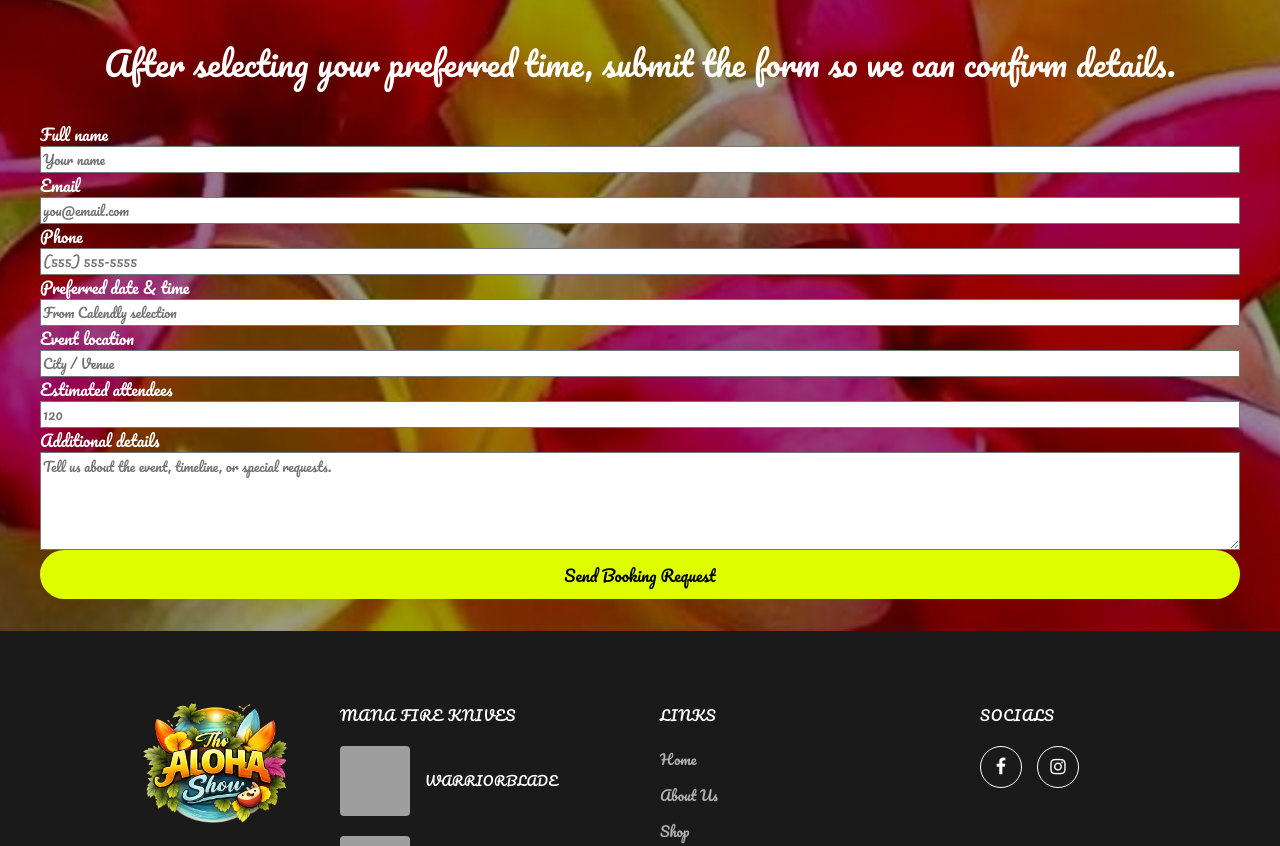
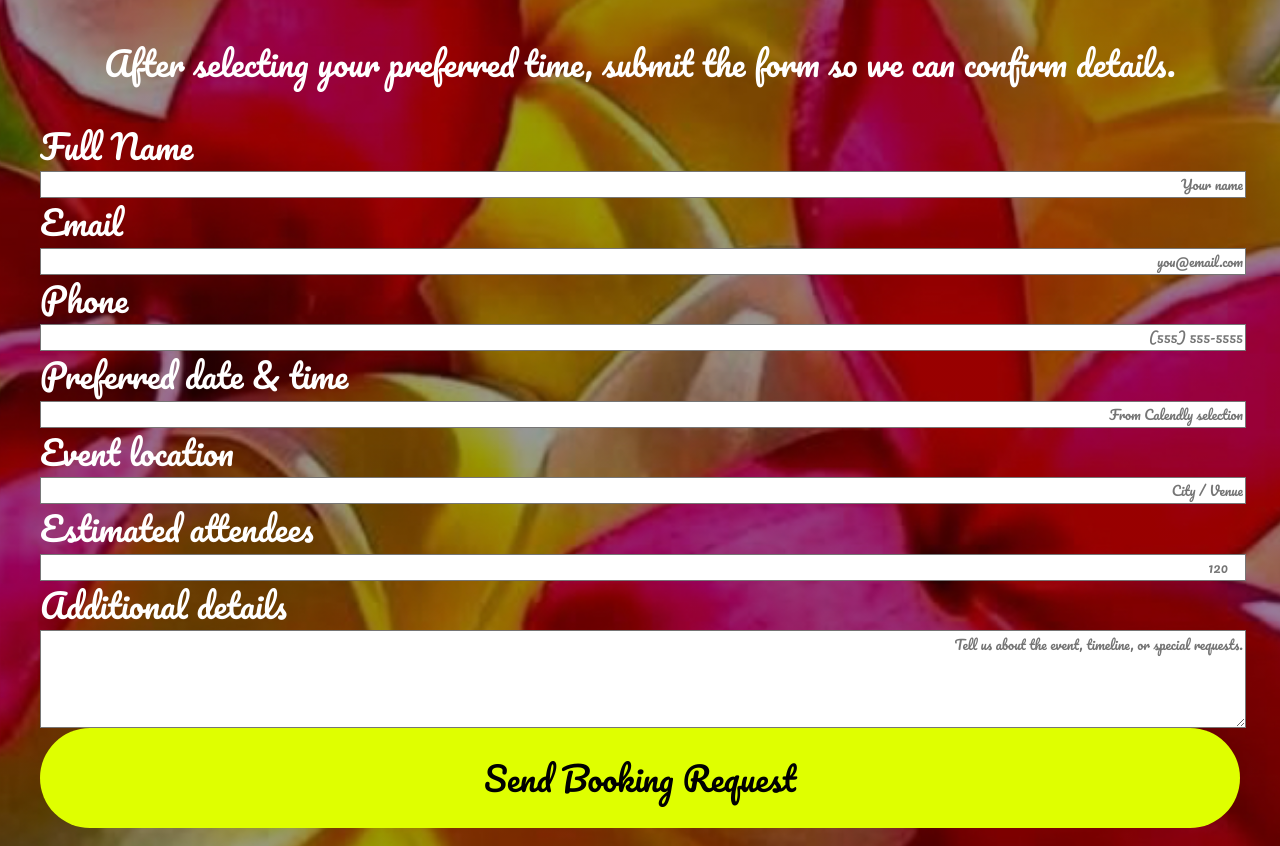
Before and after one commit to JohnPlamoottil/Da-Little-Aloha-Show-Merv-, a React (Vite) app in the folder web/: page /contact-us in a window 1280 px wide. Shown: the part 1640-2486 px from the top of the page. Built offline with nearby package versions, Linux system fonts and the light colour scheme; no server answers; grey boxes are pictures that could not be loaded.

Commit message:
Updated the form fields to be longer and right-aligned.

```diff
--- a/web/src/pages/ContactUs.jsx
+++ b/web/src/pages/ContactUs.jsx
@@ -182,14 +182,12 @@ function ContactUs() {
               <form
                 onSubmit={handleSubmit}
                 className="mt-6 space-y-4 text-left mx-auto max-w-xl"
+                style={{ color: "white", textAlign: "left", fontSize: "33px" }}
               >
-                <div
-                  className="grid gap-4 sm:grid-cols-2"
-                  style={{ color: "white" }}
-                >
+                <div className="grid gap-4 sm:grid-cols-2">
                   <div className="flex flex-col gap-2">
                     <label htmlFor="name" className="text-sm font-medium">
-                      Full name
+                      Full Name
                     </label>
                     <input
                       id="name"
@@ -198,7 +196,7 @@ function ContactUs() {
                       value={formValues.name}
                       onChange={handleChange}
                       required
-                      className="rounded-xl border border-white/10 bg-black/30 px-4 py-3 text-white placeholder:text-white/40"
+                      className="w-full rounded-xl border border-white/10 bg-black/30 px-4 py-3 text-right text-white placeholder:text-white/40"
                       placeholder="Your name"
                     />
                   </div>
@@ -213,16 +211,13 @@ function ContactUs() {
                       value={formValues.email}
                       onChange={handleChange}
                       required
-                      className="rounded-xl border border-white/10 bg-black/30 px-4 py-3 text-white placeholder:text-white/40"
+                      className="w-full rounded-xl border border-white/10 bg-black/30 px-4 py-3 text-right text-white placeholder:text-white/40"
                       placeholder="you@email.com"
                     />
                   </div>
                 </div>
 
-                <div
-                  className="grid gap-4 sm:grid-cols-2"
-                  style={{ color: "white" }}
-                >
+                <div className="grid gap-4 sm:grid-cols-2">
                   <div className="flex flex-col gap-2">
                     <label htmlFor="phone" className="text-sm font-medium">
                       Phone
@@ -233,7 +228,7 @@ function ContactUs() {
                       type="tel"
                       value={formValues.phone}
                       onChange={handleChange}
-                      className="rounded-xl border border-white/10 bg-black/30 px-4 py-3 text-white placeholder:text-white/40"
+                      className="w-full rounded-xl border border-white/10 bg-black/30 px-4 py-3 text-right text-white placeholder:text-white/40"
                       placeholder="(555) 555-5555"
                     />
                   </div>
@@ -248,16 +243,13 @@ function ContactUs() {
                       value={formValues.eventDate}
                       onChange={handleChange}
                       required
-                      className="rounded-xl border border-white/10 bg-black/30 px-4 py-3 text-white placeholder:text-white/40"
+                      className="w-full rounded-xl border border-white/10 bg-black/30 px-4 py-3 text-right text-white placeholder:text-white/40"
                       placeholder="From Calendly selection"
                     />
                   </div>
                 </div>
 
-                <div
-                  className="grid gap-4 sm:grid-cols-2"
-                  style={{ color: "white" }}
-                >
+                <div className="grid gap-4 sm:grid-cols-2">
                   <div className="flex flex-col gap-2">
                     <label
                       htmlFor="eventLocation"
@@ -272,7 +264,7 @@ function ContactUs() {
                       value={formValues.eventLocation}
                       onChange={handleChange}
                       required
-                      className="rounded-xl border border-white/10 bg-black/30 px-4 py-3 text-white placeholder:text-white/40"
+                      className="w-full rounded-xl border border-white/10 bg-black/30 px-4 py-3 text-right text-white placeholder:text-white/40"
                       placeholder="City / Venue"
                     />
                   </div>
@@ -287,13 +279,13 @@ function ContactUs() {
                       min="1"
                       value={formValues.attendees}
                       onChange={handleChange}
-                      className="rounded-xl border border-white/10 bg-black/30 px-4 py-3 text-white placeholder:text-white/40"
+                      className="w-full rounded-xl border border-white/10 bg-black/30 px-4 py-3 text-right text-white placeholder:text-white/40"
                       placeholder="120"
                     />
                   </div>
                 </div>
 
-                <div className="flex flex-col gap-2" style={{ color: "white" }}>
+                <div className="flex flex-col gap-2">
                   <label htmlFor="notes" className="text-sm font-medium">
                     Additional details
                   </label>
@@ -303,7 +295,7 @@ function ContactUs() {
                     rows="4"
                     value={formValues.notes}
                     onChange={handleChange}
-                    className="rounded-xl border border-white/10 bg-black/30 px-4 py-3 text-white placeholder:text-white/40"
+                    className="w-full rounded-xl border border-white/10 bg-black/30 px-4 py-3 text-right text-white placeholder:text-white/40"
                     placeholder="Tell us about the event, timeline, or special requests."
                   ></textarea>
                 </div>
```
